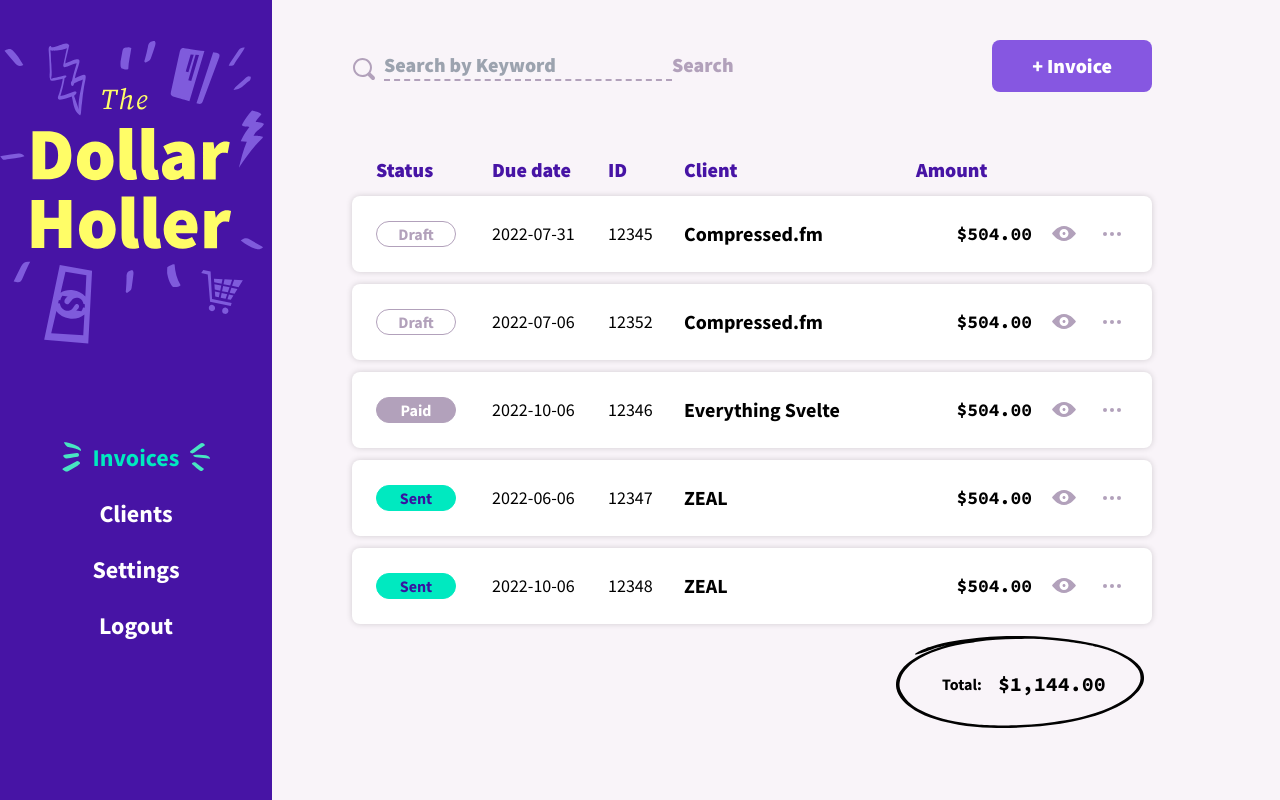
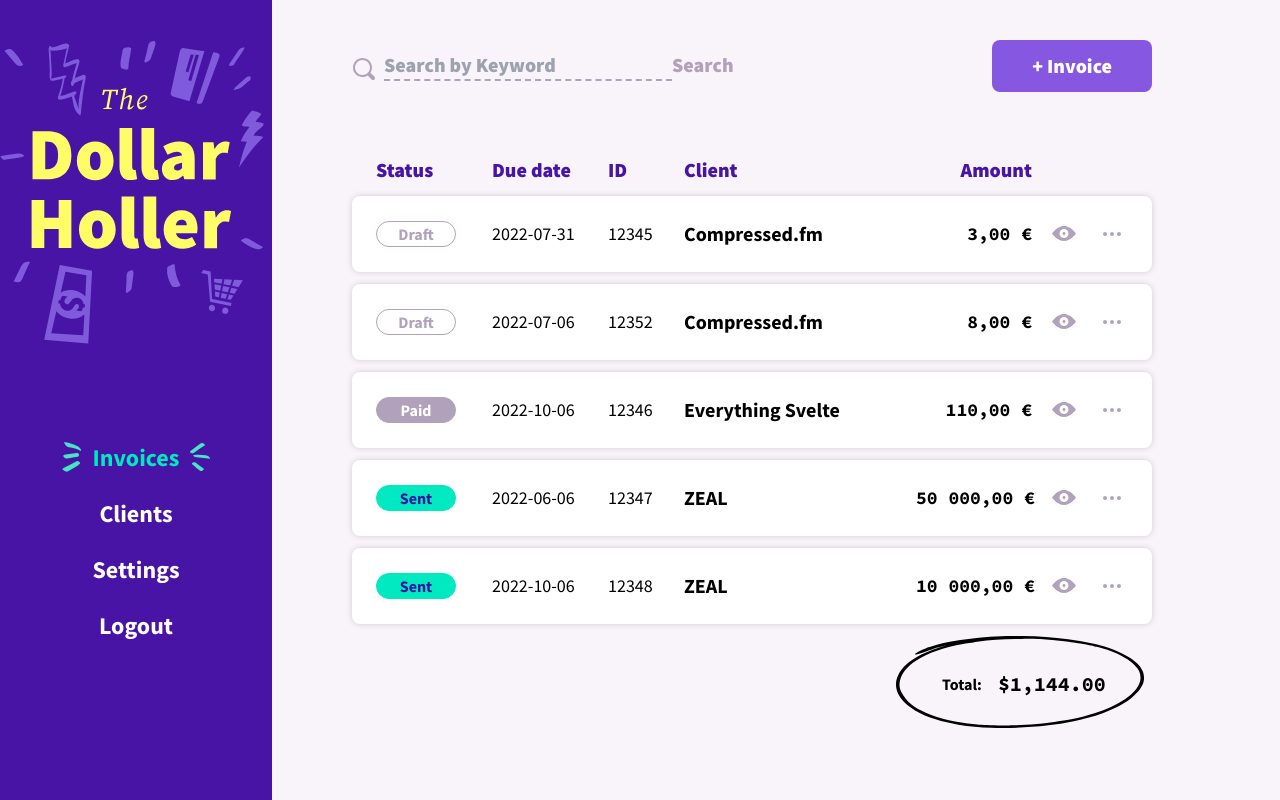
Before and after one commit to nunocasteleira/dollarholler, a SvelteKit app: page /invoices in a window 1280 px wide. Built offline with nearby package versions, Linux system fonts and the light colour scheme.

Commit message:
feat(pages): :sparkles: display total amount from invoices by calculating it

```diff
--- /dev/null
+++ b/src/lib/utils/moneyHelpers.ts
@@ -0,0 +1,10 @@
+export const sumLineItems = (lineItems: Array<LineItem> | undefined): number => {
+	if (!lineItems) return 0;
+
+	return lineItems.reduce((sum, item) => sum + item.amount * item.quantity, 0);
+};
+
+export const centsToDollars = (cents: number): string => {
+	const dollars = cents / 100;
+	return dollars.toLocaleString('pt-PT', { style: 'currency', currency: 'EUR' });
+};
--- a/src/routes/(dashboard)/invoices/+page.svelte
+++ b/src/routes/(dashboard)/invoices/+page.svelte
@@ -38,7 +38,7 @@
 		<h3>Due date</h3>
 		<h3>ID</h3>
 		<h3>Client</h3>
-		<h3>Amount</h3>
+		<h3 class="text-right">Amount</h3>
 		<div />
 		<div />
 	</div>
--- a/src/routes/(dashboard)/invoices/InvoiceRow.svelte
+++ b/src/routes/(dashboard)/invoices/InvoiceRow.svelte
@@ -2,6 +2,7 @@
 	import ThreeDots from '$lib/components/Icon/ThreeDots.svelte';
 	import View from '$lib/components/Icon/View.svelte';
 	import Tag from '$lib/components/Tag.svelte';
+	import { centsToDollars, sumLineItems } from '$lib/utils/moneyHelpers';
 	export let invoice: Invoice;
 	const { client, dueDate, invoiceNumber, invoiceStatus, lineItems } = invoice;
 </script>
@@ -12,8 +13,12 @@
 	<div class="status"><Tag label={invoiceStatus} className="ml-auto lg:ml-0" /></div>
 	<div class="due-date text-sm lg:text-lg">{dueDate}</div>
 	<div class="invoice-number text-sm lg:text-lg">{invoiceNumber}</div>
-	<div class="client-name text-base font-bold lg:text-xl">{client.name}</div>
-	<div class="amount text-right font-mono text-sm font-bold lg:text-lg">$504.00</div>
+	<div class="client-name truncate whitespace-nowrap text-base font-bold lg:text-xl">
+		{client.name}
+	</div>
+	<div class="amount text-right font-mono text-sm font-bold lg:text-lg">
+		{centsToDollars(sumLineItems(lineItems))}
+	</div>
 	<div class="view-button lg:center hidden text-sm lg:text-lg">
 		<a href="#" class="text-pastelPurple hover:text-daisyBush"><View /></a>
 	</div>
```
